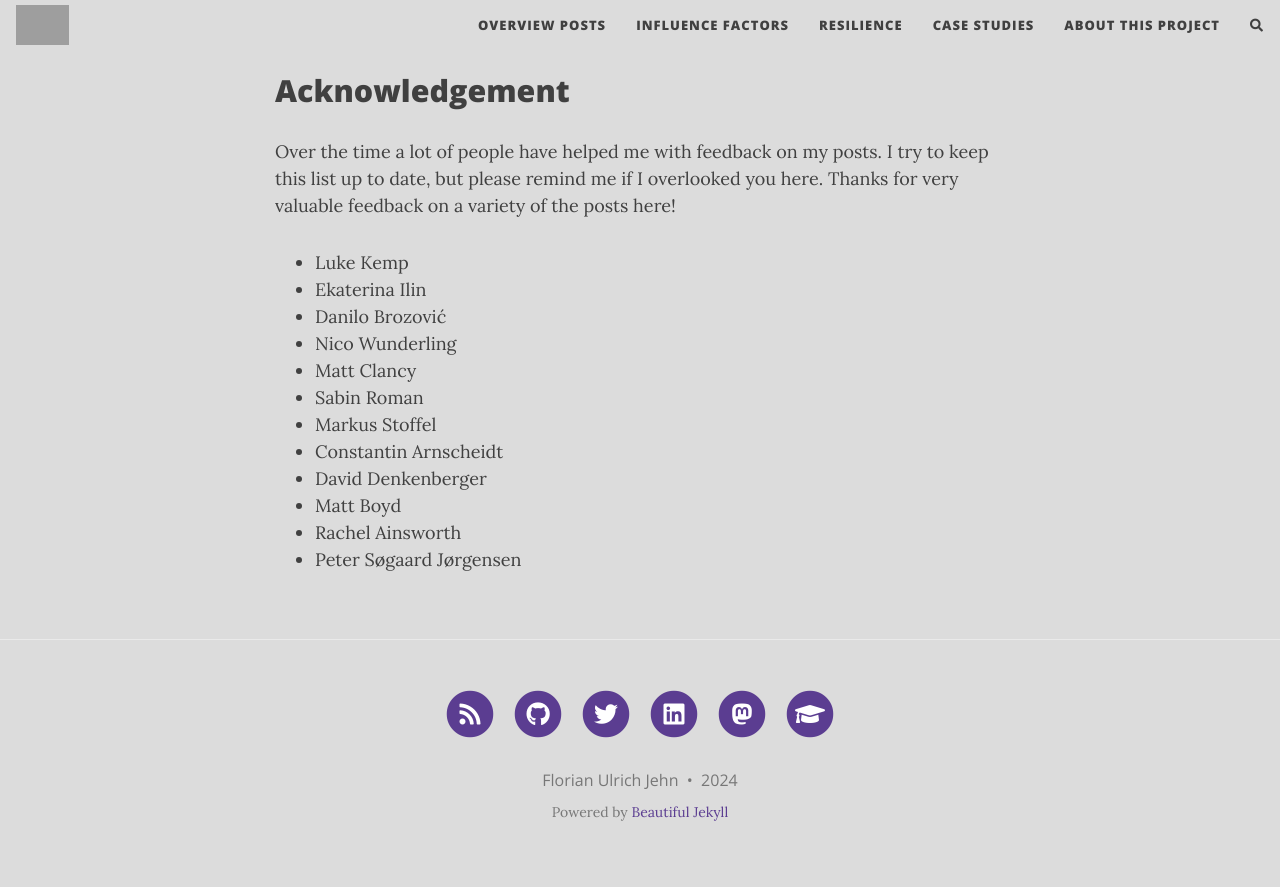
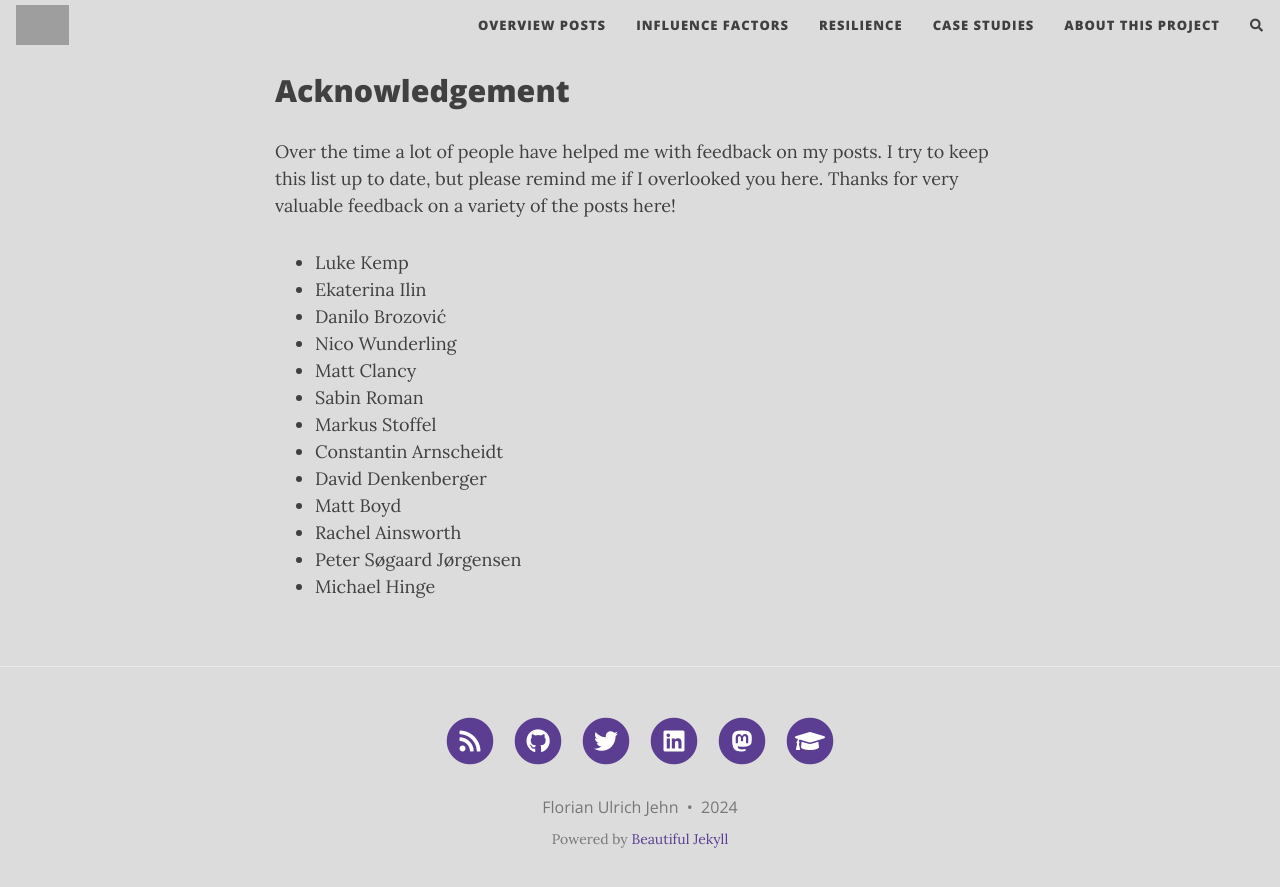
Before and after one commit to florianjehn/Societal_Collapse, a Jekyll site: the page built from aboutme.md, in a window 1280 px wide and 900 px high, scrolled down 1130 px. Shown: the top 887 px of the window. Built offline with Jekyll 4.4.1, drawn with Linux system fonts in a browser that asks for light colours; nearby versions of some CDN libraries; comment, search, counter and statistics services are not loaded; grey boxes are pictures that could not be loaded.

Commit message:
Update aboutme.md

```diff
--- a/aboutme.md
+++ b/aboutme.md
@@ -31,3 +31,4 @@ Thanks for very valuable feedback on a variety of the posts here!
 * Matt Boyd
 * Rachel Ainsworth
 * Peter Søgaard Jørgensen
+* Michael Hinge
```
